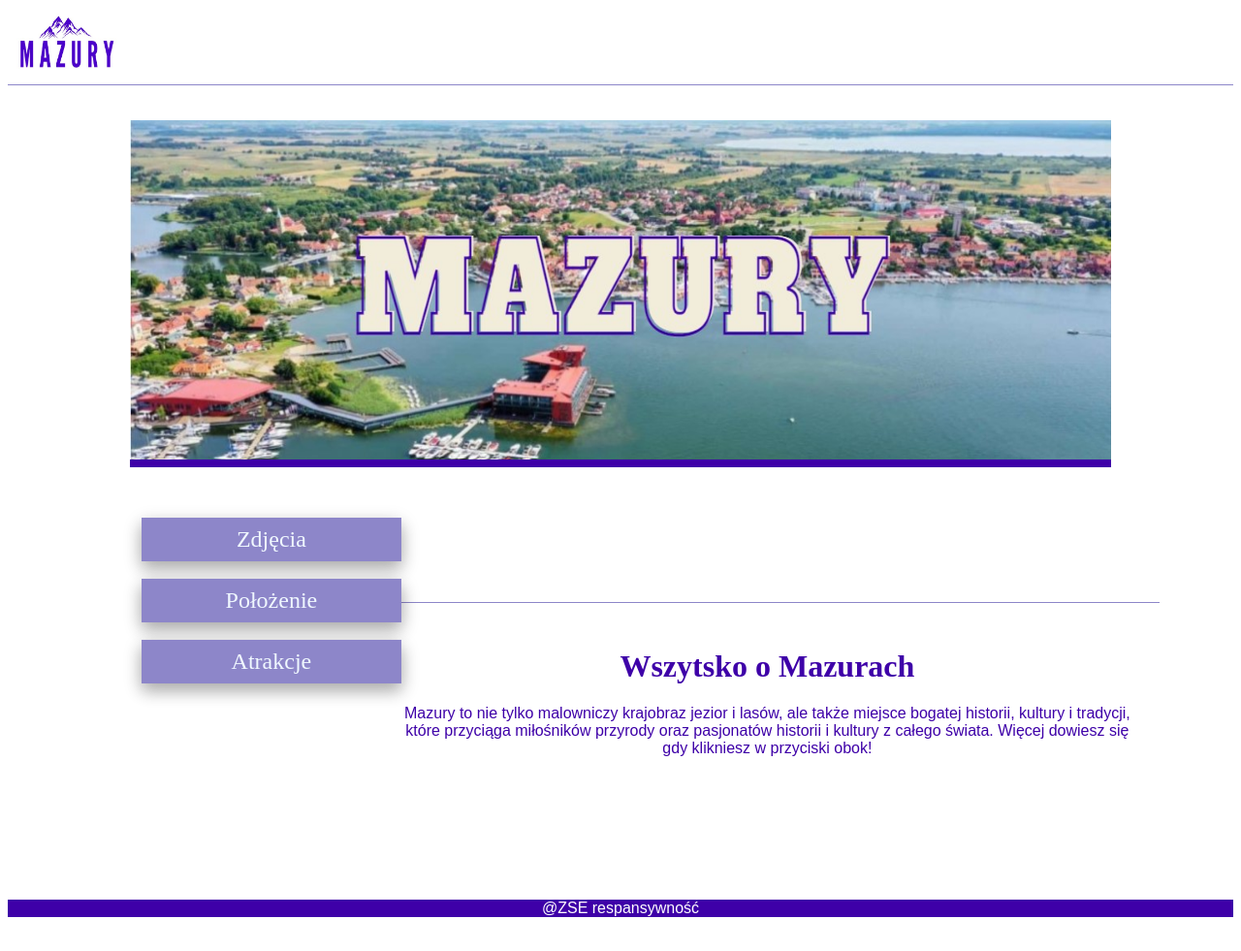
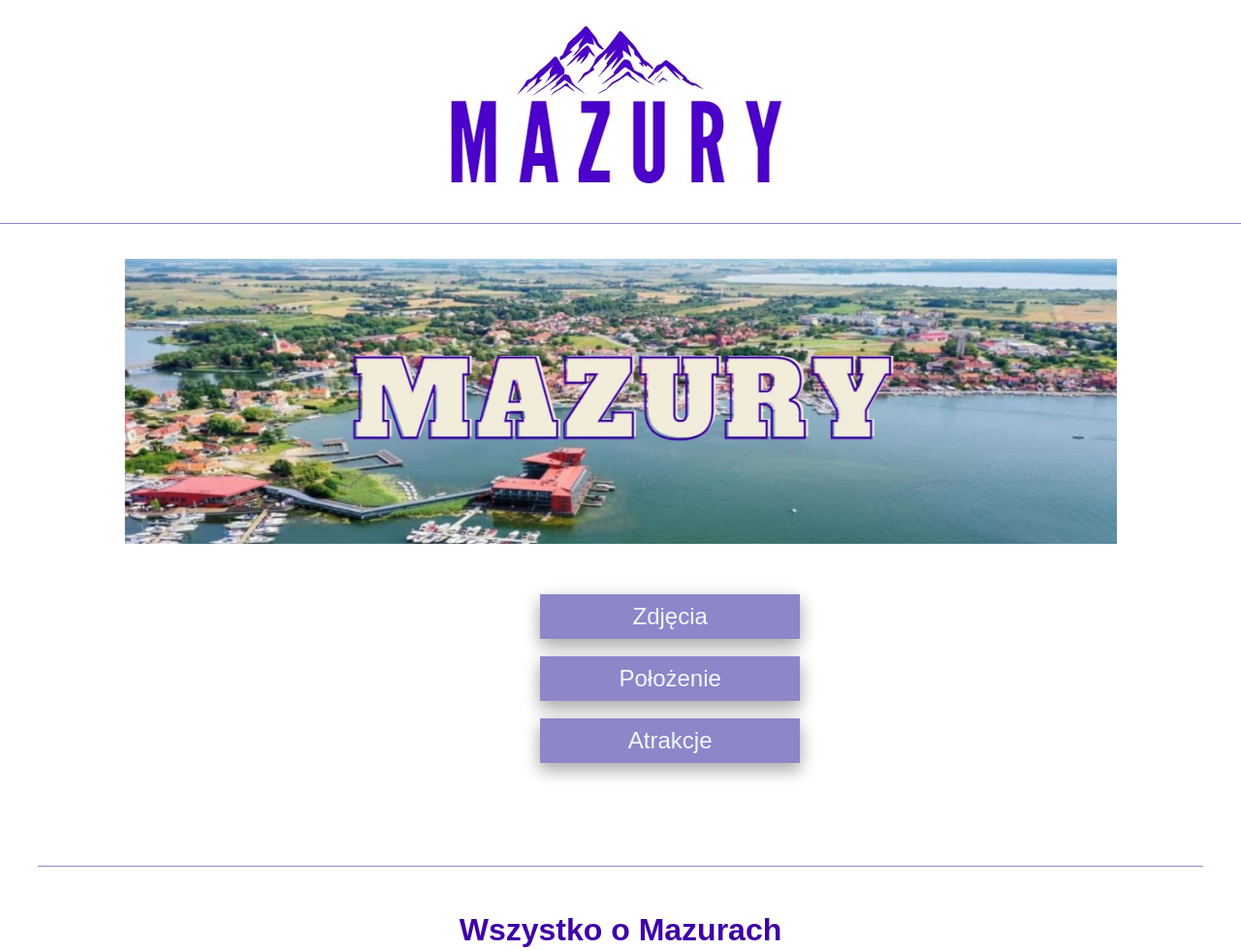
Before and after one commit to wika855/responsywnosc-, a plain HTML site: page index.html in a window 1280 px wide. Shown: the top 981 px of the page at 97% size. Drawn offline with Linux system fonts and the light colour scheme.

Commit message:
Update index.html

```diff
--- a/index.html
+++ b/index.html
@@ -1,37 +1,48 @@
 <!DOCTYPE html>
 <html lang="PL">
+
 <head>
-	<title>Respansywność</title>
+    <title>Responsywność</title>
     <meta charset="UTF-8">
+    <meta name="viewport" content="width=device-width, initial-scale=1.0">
+    <script src="script.js" defer></script>
     <style>
         body {
-        background-color:#ffffff;
+            background-color: #ffffff;
+            margin: 0; /* Dodaję zerowanie marginesów, aby uniknąć domyślnego marginesu body */
+            padding: 0; /* Dodaję zerowanie paddingu, aby uniknąć domyślnego paddingu body */
+            font-family: Arial, sans-serif; /* Ustawiam domyślną czcionkę */
+        }
 
-	}
-    div.l{
+        div.l {
             border-bottom: 1px solid #8D86C9;
         }
+
         div.blok {
             background-color: #ffffff;
-		width: 60%;
-		margin-left:30%;
-        margin-top: -15%;
+            width: 90%; /* Zmieniam szerokość bloku na 90% */
+            margin: 0 auto; /* Ustawiam automatyczne wycentrowanie bloku */
             padding: 25px;
             border-top: 1px solid #8D86C9;
             color: #3E00A8;
-
-
         }
 
-	ul li{
+        ul {
+            list-style-type: none; /* Usuwam domyślne kropki przy liście */
+            padding: 0; /* Usuwam padding listy */
+        }
+
+        ul li {
             display: inline-block;
             font-size: 20px;
-        margin-left:8%
+            margin-left: 8%;
         }
-	nav{
-		text-align: left;
+
+        nav {
+            text-align: center; /* Wyśrodkowuję tekst w nawigacji */
         }
-    .btn{
+
+        .btn {
             background-color: #8d86c9;
             color: aliceblue;
             font-size: 24px;
@@ -39,35 +50,34 @@
             text-decoration: none;
             transition-duration: 0.4s;
             border: 1px solid #8D86C9;
+        }
 
-            }
-            .btn:hover{
+        .btn:hover {
             background-color: #4B00CC;
             color: #ffffff;
             border: 1px solid #4B00CC;
-
-            }
-            .btn1{
-                box-shadow: 0 8px 16px 0 rgba(0,0,0,0.2), 0 6px 20px 0 rgba(0,0,0,0.19);
         }
 
+        .btn1 {
+            box-shadow: 0 8px 16px 0 rgba(0, 0, 0, 0.2), 0 6px 20px 0 rgba(0, 0, 0, 0.19);
+        }
 
         p {
-		font-family: Arial;
-		text-align: center;
+            text-align: justify; /* Wyrównuję tekst do lewej i prawej strony */
         }
+
         h1.a {
             background-color: #3E00A8;
             font-family: Tahoma;
             width: 80%;
             margin: auto;
             text-align: center;
+        }
 
+        h1 {
+            text-align: center;
+        }
 
-	}
-    h1{
-        text-align:center;
-    }
         a {
             display: inline-block;
             text-decoration: none;
@@ -76,37 +86,25 @@
             text-align: center;
             color: #3E00A8;
         }
-	img{
 
-		width: 1250px;
-		height: 350px;
-        width: 100%;
-		margin: auto;
-		text-align: center;
-
-
-	}
-    img.l{
-
-		width: 125px;
-		height: 75px;
-
-		margin: auto;
-		text-align: center;
-
-
+        img {
+            max-width: 100%; /* Ustawiam maksymalną szerokość obrazka na 100% */
+            height: auto; /* Automatyczna wysokość obrazka */
+            display: block; /* Zapobiegam niechcianym odstępom na górze i na dole obrazka */
+            margin: 0 auto; /* Wyśrodkowuję obrazek */
         }
 
-
-    footer{
+        footer {
             background-color: #3E00A8;
-
-        color:white;
+            color: white;
+            text-align: center; /* Wyśrodkowuję tekst stopki */
+            padding: 10px 0; /* Dodaję padding do stopki */
         }
     </style>
 </head>
+
 <body>
-	<!--  Treść strony -->
+    <!-- Treść strony -->
     <div class="l">
         <img class="l" src="logo.jpg" alt="Obraz przykładowy1">
     </div>
@@ -119,9 +117,9 @@
     <nav>
         <ul>
 
-			<li><a href="menu2.html"class="btn btn1">Zdjęcia </a></li><br><br>
-			<li><a href="menu3.html"class="btn btn1">Położenie</a></li><br><br>
-            <li><a href="menu4.html"class="btn btn1">Atrakcje</a></li>
+            <li><a href="menu2.html" class="btn btn1">Zdjęcia </a></li><br><br>
+            <li><a href="menu3.html" class="btn btn1">Położenie</a></li><br><br>
+            <li><a href="menu4.html" class="btn btn1">Atrakcje</a></li>
         </ul>
     </nav>
     <br>
@@ -130,21 +128,19 @@
     <br>
     <br>
     <div class="blok">
-		<h1>Wszytsko o  Mazurach</h1>
+        <h1>Wszystko o Mazurach</h1>
         <p>Mazury to nie tylko malowniczy krajobraz jezior i lasów, ale także miejsce bogatej historii,
-         kultury i tradycji,<br> które przyciąga miłośników przyrody oraz pasjonatów historii i kultury z
-         całego świata. Więcej dowiesz się<br> gdy klikniesz w przyciski obok!
+            kultury i tradycji,<br> które przyciąga miłośników przyrody oraz pasjonatów historii i kultury z całego
+            świata. Więcej dowiesz się<br> gdy klikniesz w przyciski obok!
         </p>
     </div>
     <BR><BR><BR><BR>
 
     <br>
     <footer>
-            <p>@ZSE respansywność</p>
+        <p>@ZSE responsywność</p>
     </footer>
 
+</body>
 
-
-
-</body>
 </html>
```
Lines whose indentation alone changed are shown as unchanged.
